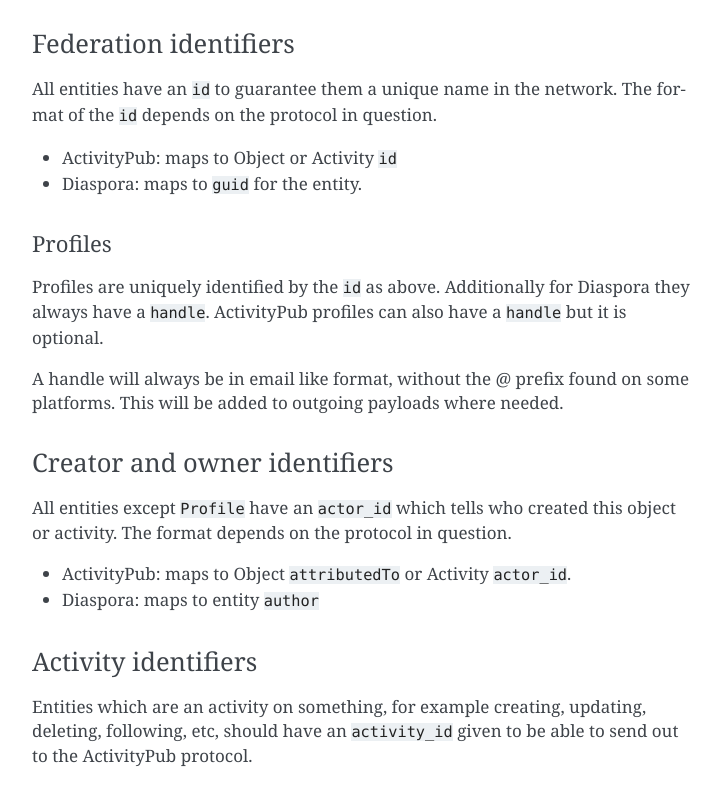
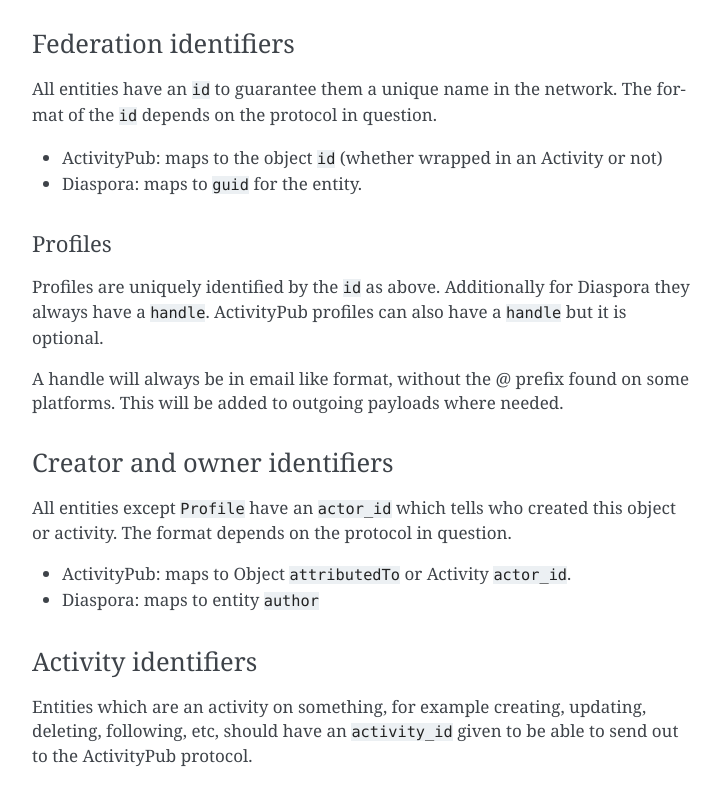
Before and after one commit to jaywink/federation, a Sphinx documentation site: the page built from docs/usage.rst, in a window 1280 px wide and 900 px high, scrolled down 1682 px, cut to the strip 114-900 px from the top of the window. Shown: the whole strip, without its empty margins (388-1108 px from the left). Built offline with Sphinx 7.4.7, drawn with Linux system fonts in a browser that asks for light colours.

Commit message:
Fix small error in docs

```diff
--- a/docs/usage.rst
+++ b/docs/usage.rst
@@ -38,7 +38,7 @@
 All entities have an ``id`` to guarantee them a unique name in the network. The format of the ``id`` depends on the
 protocol in question.
 
-* ActivityPub: maps to Object or Activity ``id``
+* ActivityPub: maps to the object ``id`` (whether wrapped in an Activity or not)
 * Diaspora: maps to ``guid`` for the entity.
 
 Profiles
```
